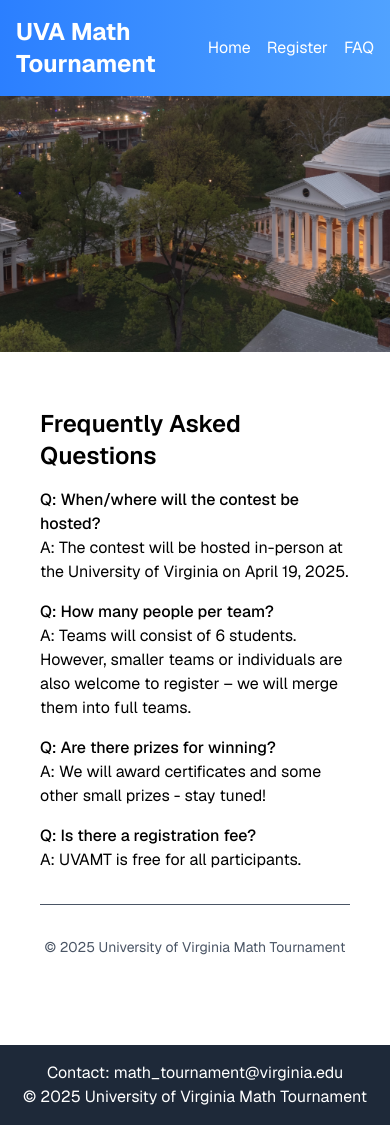
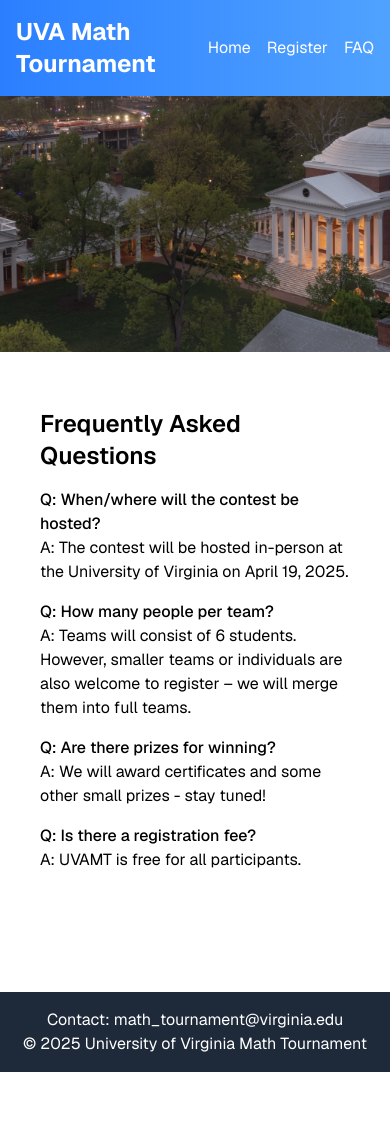
Before and after one commit to mkornilov07/uvamt-website, a Next.js app in the folder uvamt-website/: page /faq in a window 390 px wide. After the commit the page ends 1072 px from the top, so only its background shows below. Built offline with nearby package versions, Linux system fonts and the light colour scheme.

Commit message:
mobile registration redirect

```diff
--- a/uvamt-website/app/faq/page.tsx
+++ b/uvamt-website/app/faq/page.tsx
@@ -1,5 +1,5 @@
 
-export default function Home() {
+export default function FAQ() {
   return (
     <div className="max-w-4xl mx-auto px-4 py-8">
 
@@ -29,10 +29,6 @@ export default function Home() {
           </div>
         </section>
       </main>
-
-      <footer className="text-center text-sm text-gray-600 pt-8 border-t">
-        <p>&copy; 2025 University of Virginia Math Tournament</p>
-      </footer>
     </div>
   );
 }
--- /dev/null
+++ b/uvamt-website/app/mobileDetector.ts
@@ -0,0 +1,4 @@
+// taken from https://stackoverflow.com/questions/11381673/detecting-a-mobile-browser
+export function isMobile(window : any) {
+    return window.innerWidth < 600;
+  }
--- a/uvamt-website/app/register/page.tsx
+++ b/uvamt-website/app/register/page.tsx
@@ -1,4 +1,8 @@
+'use client'
+import { redirect } from "next/navigation"
+import {isMobile} from "../mobileDetector"
 export default function Register() {
+    if(isMobile(window)) {return redirect("https://docs.google.com/forms/d/e/1FAIpQLSd3O9TIiDp9xYY81jq9Fh86agvUkTHri8VnhWV8TXtixMbugQ/viewform")}
     return <div className = "w-full text-center">
     <iframe src="https://docs.google.com/forms/d/e/1FAIpQLSd3O9TIiDp9xYY81jq9Fh86agvUkTHri8VnhWV8TXtixMbugQ/viewform?embedded=true" width="100%" height={2700} frameBorder={0} marginHeight={0} marginWidth={0} />
     </div>
```
Also changed, not shown: uvamt-website/app/page.tsx (line endings or trailing spaces).
